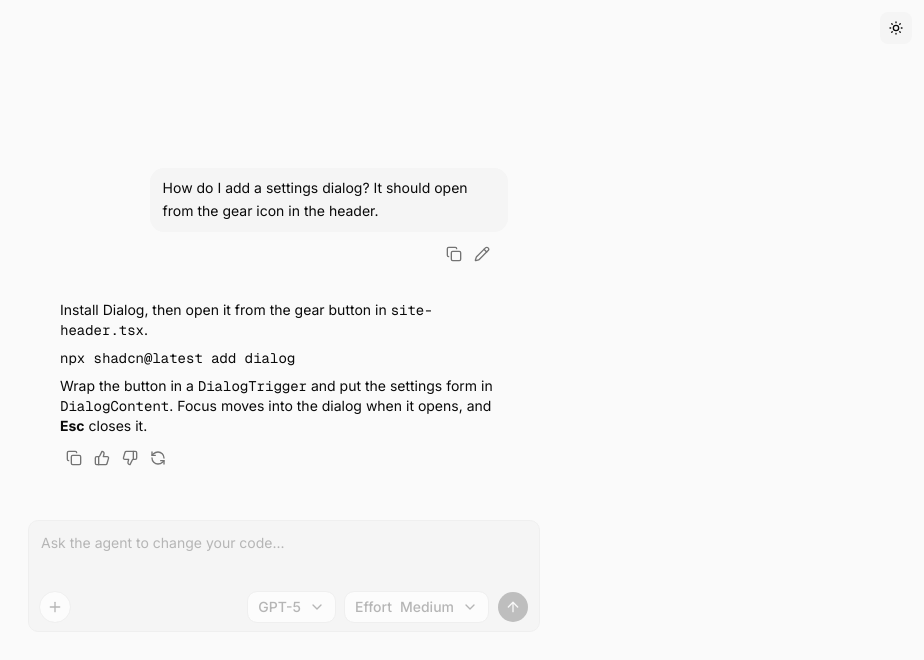
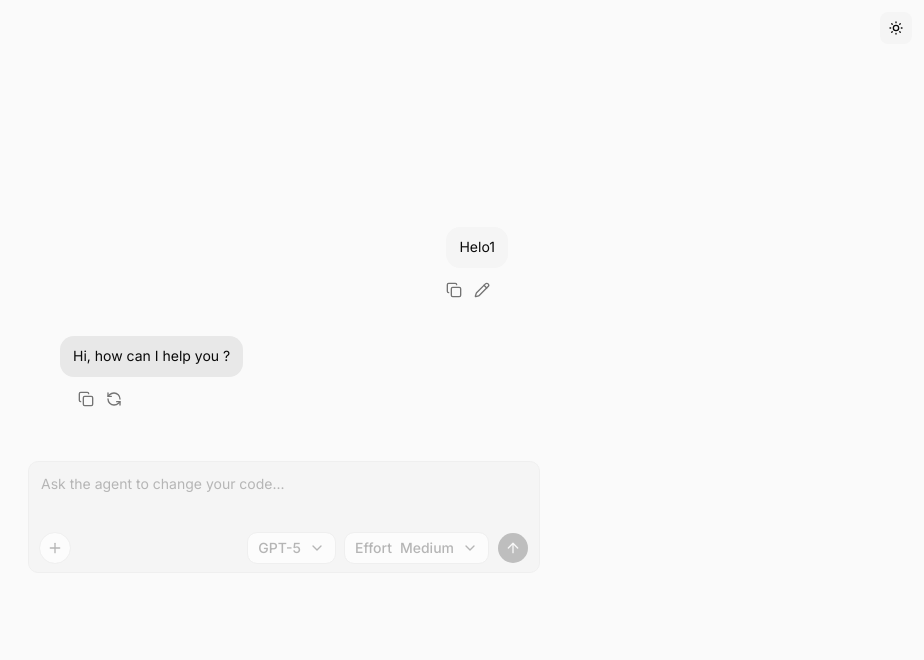
Before and after one commit to the-sukhsingh/file-rag-web, a Next.js app: page / in a window 1280 px wide. Shown: the top 660 px of the page, without its empty margins (356-1280 px from the left). Built offline with nearby package versions, Linux system fonts and the light colour scheme.

Commit message:
feat: add chat interface with message list and home page components

```diff
--- a/src/app/page.tsx
+++ b/src/app/page.tsx
@@ -3,18 +3,23 @@ import { MessagePattern } from "@/components/ai-elements/message-list";
 import { PromptInputDemo } from "@/components/ai-elements/prompt-input";
 import { useState } from "react";
 
-interface Message {
+export interface Message {
   sender: "ai" | "human",
   text: string
 }
 
+const PREV_MESSAGES : Message[] = [
+  {sender: "human", text: "Helo1"},
+  {sender: "ai", text: "Hi, how can I help you ?"},
+]
+
 export default function Home() {
 
-  const [messages, setMessages] = useState<Message[]>([])
+  const [messages, setMessages] = useState<Message[]>(PREV_MESSAGES)
 
   return (
     <div className="flex flex-col flex-1 items-center justify-center bg-zinc-50 font-sans dark:bg-black">
-      <MessagePattern />
+      <MessagePattern messages={messages} />
      <PromptInputDemo />
     </div>
   );
--- a/src/components/ai-elements/message-list.tsx
+++ b/src/components/ai-elements/message-list.tsx
@@ -23,20 +23,10 @@ import {
     TooltipContent,
     TooltipTrigger,
 } from "@/components/ui/tooltip"
+import { Message as MessageInter } from "@/app/page"
 
-const reply = `Install Dialog, then open it from the gear button in \`site-header.tsx\`.
-
-\`\`\`bash
-npx shadcn@latest add dialog
-\`\`\`
-
-Wrap the button in a \`DialogTrigger\` and put the settings form in \`DialogContent\`. Focus moves into the dialog when it opens, and **Esc** closes it.`
-
-export function MessagePattern() {
+export function MessagePattern({ messages }: { messages: MessageInter[] }) {
     const [copied, setCopied] = React.useState(false)
-    const [feedback, setFeedback] = React.useState<"like" | "dislike" | null>(
-        null
-    )
 
     React.useEffect(() => {
         if (!copied) {
@@ -49,63 +39,46 @@ export function MessagePattern() {
 
     return (
         <div className="mx-auto flex w-full max-w-md flex-col gap-8 py-6 text-sm">
-            <Message align="end">
+            {messages.map((msg) => (
+                <Message align={msg.sender == "human" ? "end" : "start"}>
                     <MessageContent className="gap-2">
-                    <Bubble align="end" variant="muted">
+                        <Bubble align={msg.sender == "human" ? "end" : "start"} variant={msg.sender == "human" ? "muted" : "tinted"}>
                             <BubbleContent>
-                            How do I add a settings dialog? It should open from the gear icon
-                            in the header.
+                                <Markdown>{msg.text}</Markdown>
                             </BubbleContent>
                         </Bubble>
                         <MessageFooter>
+                            {msg.sender == "human" ? (
+                                <>
                                     <MessageAction label="Copy">
                                         <CopyIcon />
                                     </MessageAction>
                                     <MessageAction label="Edit">
                                         <PencilIcon />
                                     </MessageAction>
-                    </MessageFooter>
-                </MessageContent>
-            </Message>
-            <Message>
-                <MessageContent className="gap-2">
-                    <Markdown>{reply}</Markdown>
-                    <MessageFooter className="px-0">
+                                </>
+                            ) : (
+                                <>
+
                                     <MessageAction
                                         label={copied ? "Copied" : "Copy"}
                                         onClick={() => {
-                                navigator.clipboard.writeText(reply)
+                                            navigator.clipboard.writeText(msg.text)
                                             setCopied(true)
                                         }}
                                     >
                                         {copied ? <CheckIcon /> : <CopyIcon />}
                                     </MessageAction>
-                        <MessageAction
-                            label="Good response"
-                            aria-pressed={feedback === "like"}
-                            onClick={() => setFeedback(feedback === "like" ? null : "like")}
-                        >
-                            <ThumbsUpIcon
-                                className={feedback === "like" ? "fill-current" : undefined}
-                            />
-                        </MessageAction>
-                        <MessageAction
-                            label="Bad response"
-                            aria-pressed={feedback === "dislike"}
-                            onClick={() =>
-                                setFeedback(feedback === "dislike" ? null : "dislike")
-                            }
-                        >
-                            <ThumbsDownIcon
-                                className={feedback === "dislike" ? "fill-current" : undefined}
-                            />
-                        </MessageAction>
                                     <MessageAction label="Retry">
                                         <RefreshCcwIcon />
                                     </MessageAction>
+                                </>
+                            )}
                         </MessageFooter>
                     </MessageContent>
                 </Message>
+            ))}
+
         </div>
     )
 }
```
Lines whose indentation alone changed are shown as unchanged.
